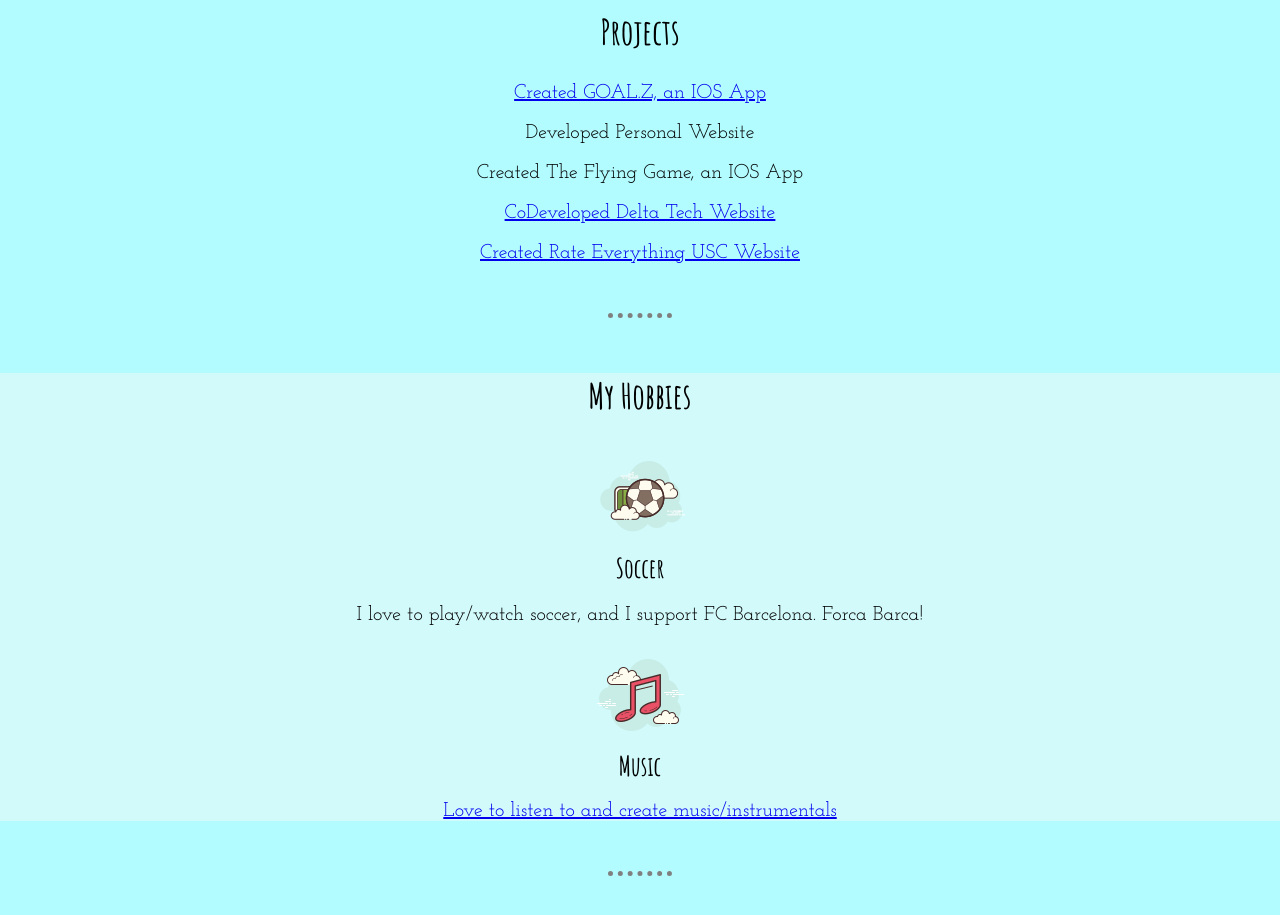
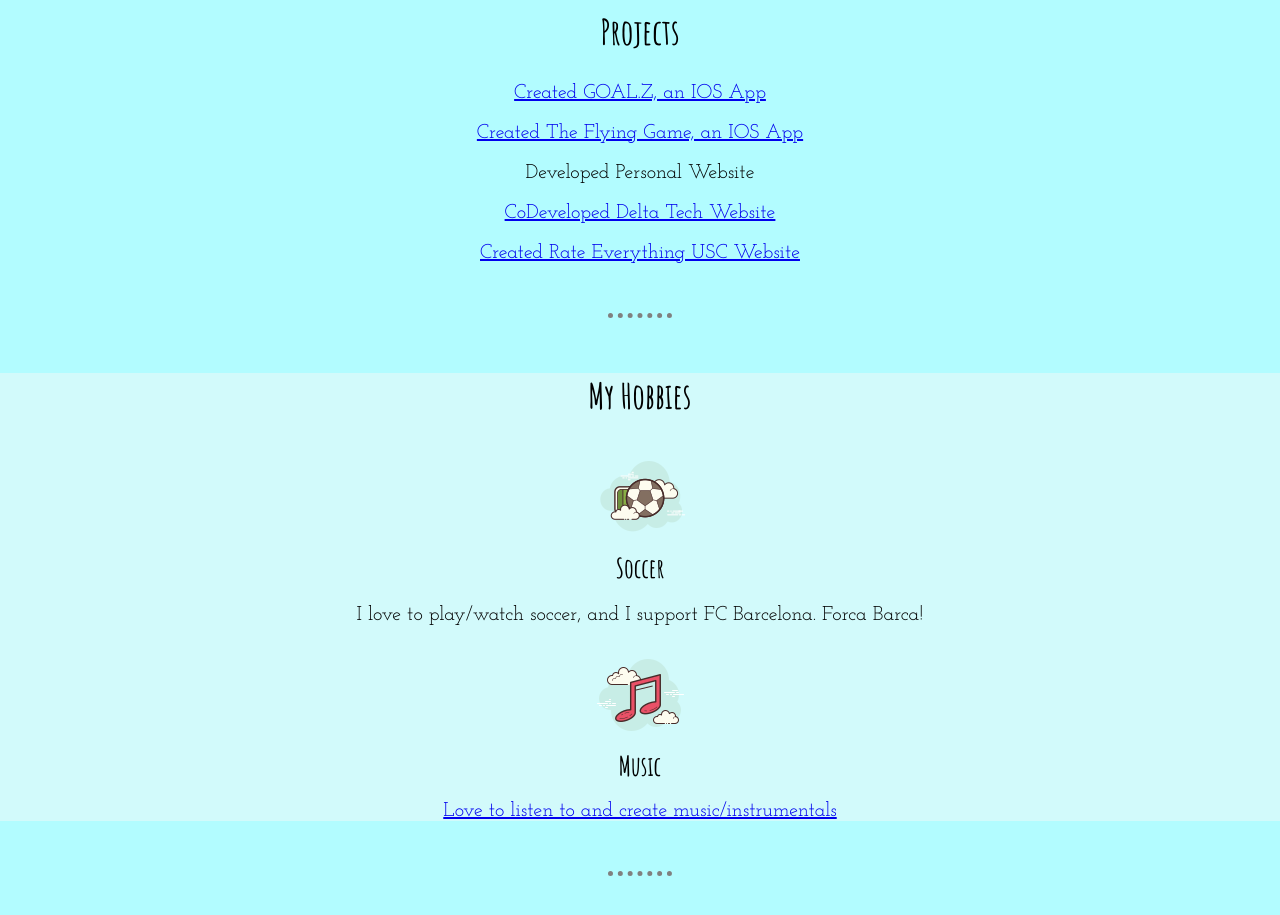
Before and after one commit to jdc711/Personal-Website, a plain HTML site: page index.html in a window 1280 px wide. Shown: the part 1000-1915 px from the top of the page. Drawn offline with Linux system fonts and the light colour scheme; a web font is replaced by a local one.

Commit message:
add flying game link

```diff
--- a/index.html
+++ b/index.html
@@ -44,11 +44,11 @@
         <p>
           <a href="https://apps.apple.com/us/app/goal-z/id1473082797">Created GOAL.Z, an IOS App</a>
         </p>
+         <p>
+          <a href="https://apps.apple.com/us/app/the-flyin-game/id1479819350">Created The Flying Game, an IOS App</a>
+        </p>
         <p>
           Developed Personal Website
-        </p>
-      <p>
-         Created The Flying Game, an IOS App
         </p>
         <p>
           <a href="https://carterstambaugh.github.io/GOAL.Z">CoDeveloped Delta Tech Website</a>
```
